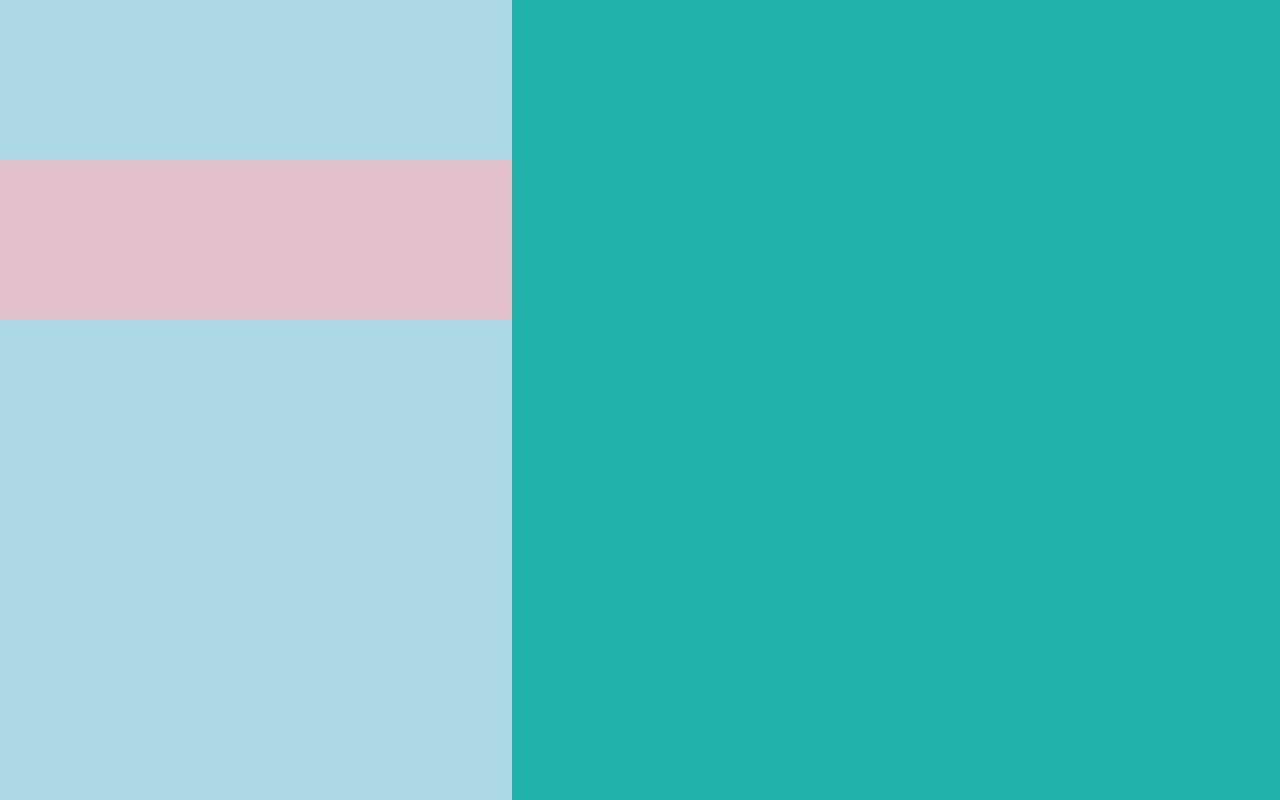
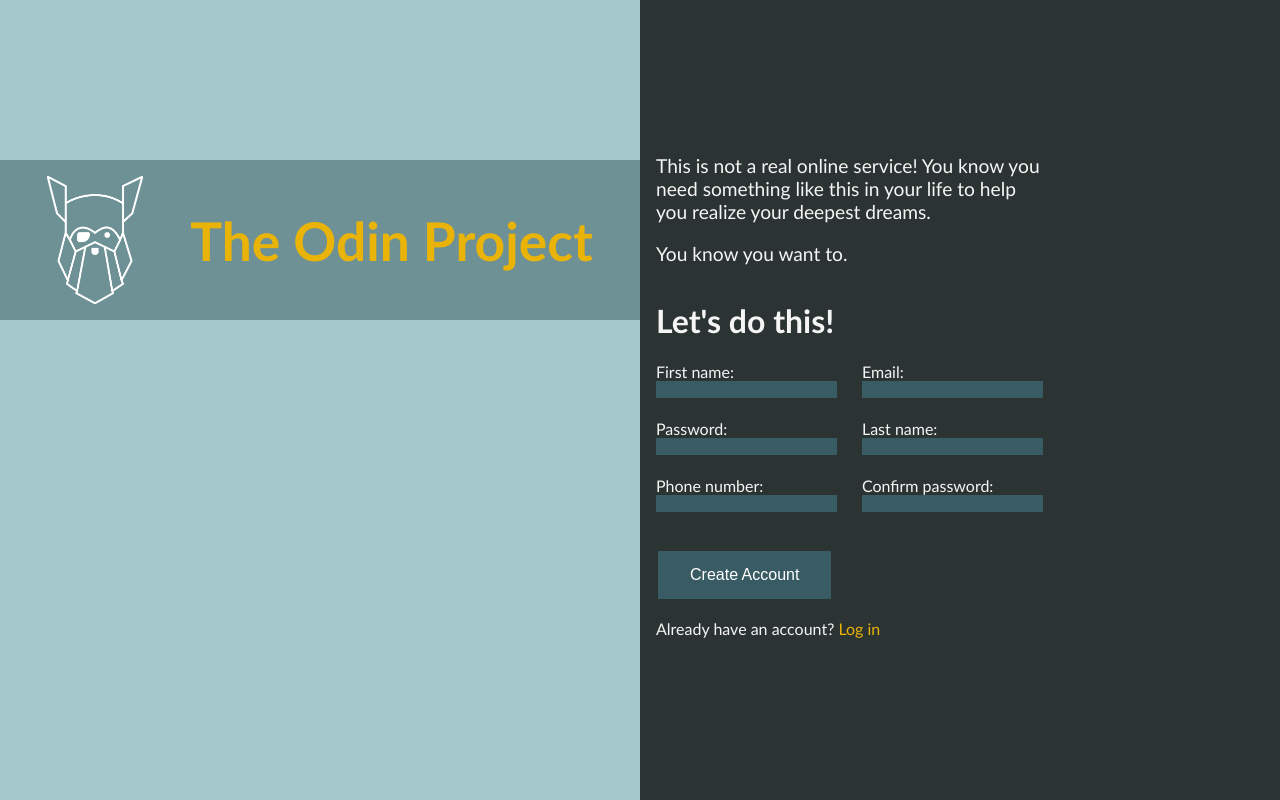
Before and after one commit to H34vyDuck/Sign-up-form, a plain HTML site: page index.html in a window 1280 px wide. Drawn offline with Linux system fonts and the light colour scheme.

Commit message:
the set up of the site

```diff
--- a/index.html
+++ b/index.html
@@ -9,8 +9,62 @@
 </head>
 <body>
     <div class="main">
-        <div class="logo"></div>
-        <div class="info"></div>
+        <div class="transparent"></div>
+        <div class="logo">
+            <img src="odin-lined.png" alt="img">
+            <div class="title">
+                <h1 class="top">The Odin Project</h1>
+            </div>
+        </div>
+        <div class="info">
+            <div class="description">
+                <div class="long">
+                    <p>This is not a real online service! You know you need something like this in your life to help you realize your deepest dreams.</p>
+                </div>
+                <div class="short">
+                    You know you want to.
+                </div>
+            </div>
+            <div class="data">
+                <div class="start">
+                    <h1>Let's do this!</h1>
+                </div>
+                <div class="fill">
+                    <div class="user">
+                        <label for="fname">First name:</label>
+                        <input type="text" id="fname" name="fname">
+                    </div>
+                    <div class="user">
+                        <label for="email">Email:</label>
+                        <input type="email" id="email" name="email">
+                    </div>
+                    <div class="user">
+                        <label for="Password">Password:</label>
+                        <input type="password" id="Password" name="Password">
+                    </div>
+                    <div class="user">
+                        <label for="lname">Last name:</label>
+                        <input type="text" id="lname" name="lname">
+                    </div>
+                    <div class="user">
+                        <label for="number">Phone number:</label>
+                        <input type="number" id="number" name="number">
+                    </div>
+                    <div class="user">
+                        <label for="Password">Confirm password:</label>
+                        <input type="password" id="Password" name="Password">
+                    </div>
+                </div>
+            </div>
+            <div class="but">
+                <div class="confirmation">
+                    <button type="button" class="button">Create Account</button>
+                </div>
+                <div class="question">
+                    <p>Already have an account? <a href="#">Log in</a></p>
+                </div>
+            </div>
+        </div>
     </div>
 </body>
 </html>
--- a/style.css
+++ b/style.css
@@ -1,23 +1,133 @@
 body{
+    font-family: 'Trebuchet MS', sans-serif;
     margin: 0;
-    background-color: lightblue;
+    background: #A5C9CA;
+}
+img{
+    width: auto;
+    height: 80%;
+}
+.top{
+    font-size: 40pt;
 }
 .main{
     display: flex;
     flex-direction: row;
 }
+.transparent{
+    position: absolute;
+    top: 20%;
+    height: 20%;
+    width: 50%;
+    background-color: #395B64;
+    opacity: 0.5;
+}
 .logo{
     position: absolute;
     top: 20%;
     height: 20%;
-    width: 40%;
-    background-color: lightpink;
-    opacity: 65%;
+    width: 50%;
+    display: flex;
+    justify-content: space-evenly;
+    align-items: center;
+    color: #eab308;
 }
 .info{
     position: absolute;
     right: 0;
+    width: 50%;
+    height: 100%;
+    background-color: #2C3333;
+    display: flex;
+    align-items: flex-start;
+    justify-content: center;
+    flex-direction: column;
+    align-self: flex-start;
+}
+.description{
+    padding-left: 2.5%;
+    color: whitesmoke;
+    display: flex;
+    justify-content: center;
+    align-items: flex-start;
+    flex-direction: column;
     width: 60%;
-    height: 100%;
-    background-color: lightseagreen;
+    height: 20%;
+    font-size: larger;
 }
+.data{
+    height: 30%;
+    padding-left: 2.5%;
+    color: whitesmoke;
+    display: flex;
+    flex-direction: column;
+}
+.fill{
+    width: 80%;
+    height: 25%;
+    display: flex;
+    row-gap: 35%;
+    column-gap: 5%;
+    justify-content: flex-start;
+    flex-wrap:wrap;
+}
+input[type=text] {
+    display: block;
+    background-color: #395B64;
+    border-style: none;
+    color: white;
+    text-decoration: none;
+    cursor: pointer;
+  }
+  input[type=email] {
+    display: block;
+    background-color: #395B64;
+    border-style: none;
+    color: white;
+    text-decoration: none;
+    cursor: pointer;
+  }
+  input[type=number] {
+    display: block;
+    background-color: #395B64;
+    border-style: none;
+    color: white;
+    text-decoration: none;
+    cursor: pointer;
+  }
+  input[type=password] {
+    display: block;
+    background-color: #395B64;
+    border-style: none;
+    color: white;
+    text-decoration: none;
+    cursor: pointer;
+  }
+.but{
+    padding-left: 2.5%;
+    color: whitesmoke;
+    display: flex;
+    justify-content: center;
+    align-items: flex-start;
+    flex-direction: column;
+    width: 60%;
+    height: 20%;
+    font-size: normal;
+}
+.button {
+    border: none;
+    color: white;
+    background-color: #395B64;
+    padding: 15px 32px;
+    text-align: center;
+    text-decoration: none;
+    display: inline-block;
+    font-size: 16px;
+    margin: 4px 2px;
+    cursor: pointer;
+}
+a{
+    text-decoration: none;
+    color: #eab308;
+    display: inline-block;
+}
```
Also changed, not shown: odin-lined.png (added).
